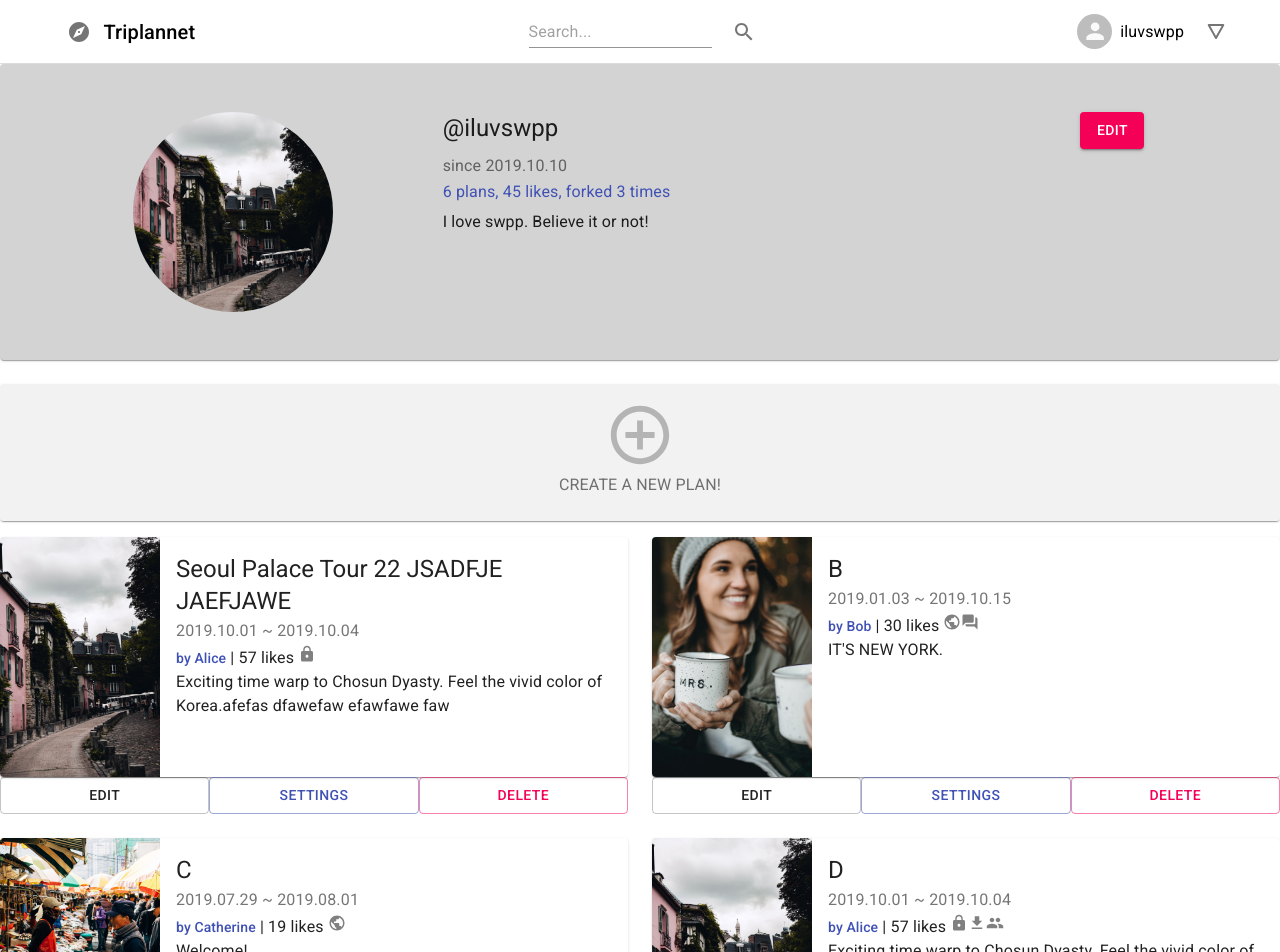
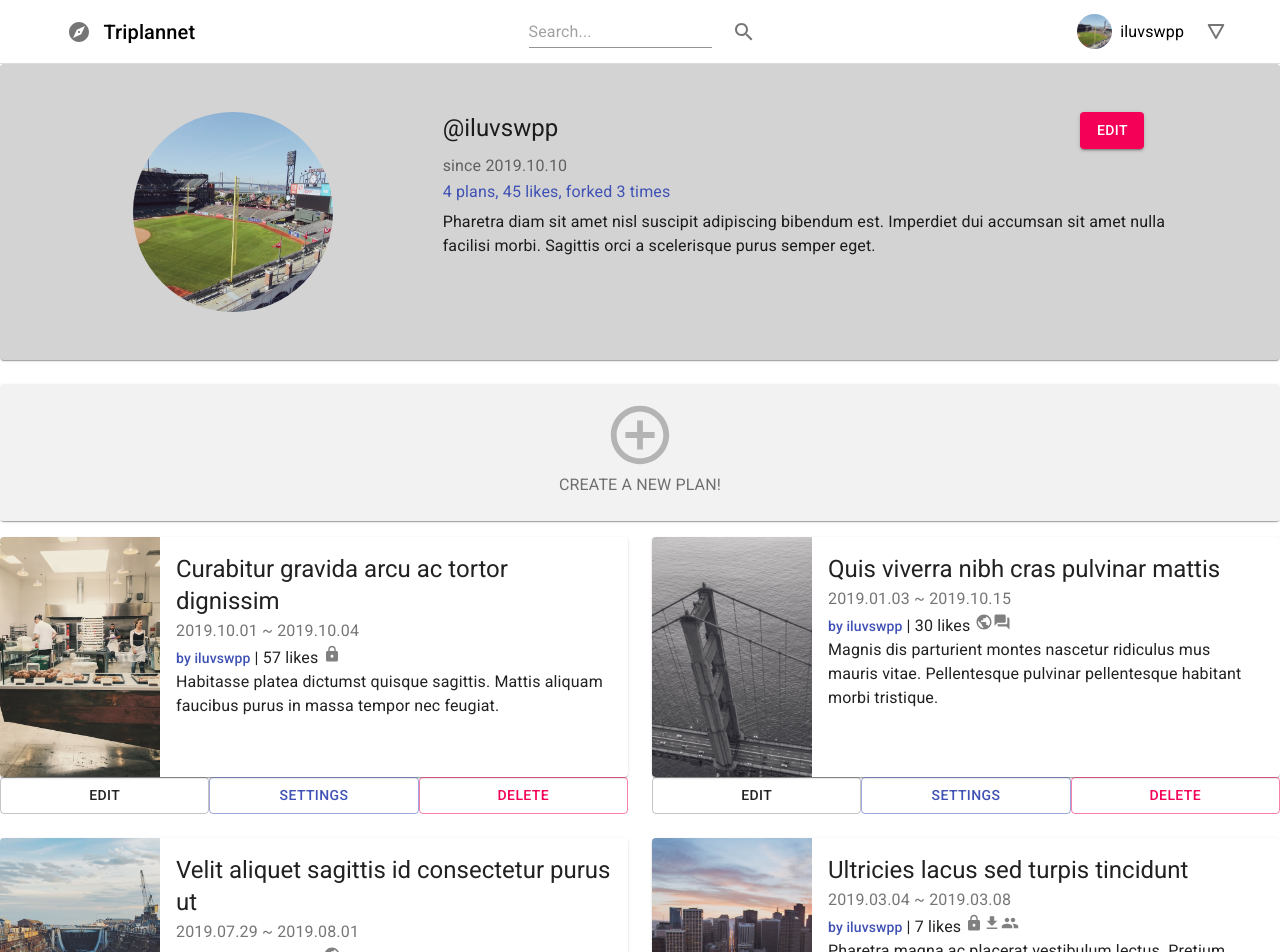
Before and after one commit to swsnu/swpp2019-team6, a React (Create React App) app in the folder frontend/: page /user/1 in a window 1280 px wide. Shown: the top 952 px of the page. Built offline with nearby package versions, Linux system fonts and the light colour scheme.

Commit message:
added fake data_2

```diff
--- a/frontend/src/containers/common/HeaderContainer.js
+++ b/frontend/src/containers/common/HeaderContainer.js
@@ -5,7 +5,7 @@ import Header from '../../components/common/Header';
 const tempUser = {
   email: 'swpp@snu.ac.kr',
   nickname: 'iluvswpp',
-  profile: null,
+  profile: '/images/13.jpeg',
 };
 
 // function: onLogoutClicked, onMyPageClicked, onSearchInputChanged, onSearchButtonClicked
--- a/frontend/src/containers/travel-overview/PopularTravelOverviewList.js
+++ b/frontend/src/containers/travel-overview/PopularTravelOverviewList.js
@@ -3,10 +3,8 @@ import Typography from '@material-ui/core/Typography';
 import Divider from '@material-ui/core/Divider';
 import TravelOverviewList from '../../components/travel-overview/TravelOverviewList';
 
-class PopularTravelOverviewList extends Component {
-    state = {
-      travelList: [{
-        title: 'Seoul City Tour',
+const tempTravelList = [{
+  title: 'Pharetra diam sit amet nisl',
   author: 'Alice',
   summary: 'Lorem ipsum dolor sit amet, consectetur adipiscing elit, sed do eiusmod.',
   period: '2019.10.01 ~ 2019.10.04',
@@ -14,21 +12,25 @@ class PopularTravelOverviewList extends Component {
   photo: '/images/1.jpeg',
 },
 {
-        title: 'New York, it\'s NEW YORK!',
+  title: 'Imperdiet dui accumsan sit amet nulla facilisi',
   author: 'Bob',
-        summary: 'Felis donec et odio pellentesque diam volutpat.',
+  summary: 'Sagittis orci a scelerisque purus semper eget. Sed felis eget velit aliquet sagittis id consectetur. Arcu vitae elementum curabitur vitae nunc sed velit dignissim sodales.',
   period: '2019.02.03 ~ 2019.02.15',
   likes: 30,
   photo: '/images/2.jpeg',
 },
 {
-        title: '3 days in Ha Noi',
+  title: 'Arcu dui vivamus arcu felis bibendum ut',
   author: 'Catherine',
-        summary: 'Non pulvinar neque laoreet suspendisse interdum consectetur.',
+  summary: 'Sed ullamcorper morbi tincidunt ornare massa. Velit euismod in pellentesque massa placerat duis ultricies lacus.',
   period: '2019.07.29 ~ 2019.08.01',
   likes: 19,
   photo: '/images/3.jpeg',
-      }],
+}];
+
+class PopularTravelOverviewList extends Component {
+    state = {
+      travelList: tempTravelList,
     }
 
     render() {
--- a/frontend/src/containers/travel-overview/RecentTravelOverviewList.js
+++ b/frontend/src/containers/travel-overview/RecentTravelOverviewList.js
@@ -3,10 +3,8 @@ import Typography from '@material-ui/core/Typography';
 import Divider from '@material-ui/core/Divider';
 import TravelOverviewList from '../../components/travel-overview/TravelOverviewList';
 
-class RecentTravelOverviewList extends Component {
-  state = {
-    travelList: [{
-      title: 'A',
+const tempTravelList = [{
+  title: 'Curabitur gravida arcu ac tortor convallis',
   author: 'David',
   summary: 'Tortor dignissim convallis aenean et tortor. Euismod lacinia at quis risus sed.',
   period: '2019.10.01 ~ 2019.10.04',
@@ -14,7 +12,7 @@ class RecentTravelOverviewList extends Component {
   photo: null,
 },
 {
-      title: 'B',
+  title: 'Habitasse platea dictumst quisque sagittis',
   author: 'Emily',
   summary: 'Lorem ipsum dolor sit amet consectetur adipiscing elit.',
   period: '2019.01.03 ~ 2019.10.15',
@@ -22,7 +20,7 @@ class RecentTravelOverviewList extends Component {
   photo: '/images/4.jpeg',
 },
 {
-      title: 'C',
+  title: 'Mattis aliquam faucibus purus',
   author: 'Fred',
   summary: 'Integer quis auctor elit sed vulputate mi sit. Cum sociis natoque penatibus et magnis dis parturient montes nascetur.',
   period: '2019.07.29 ~ 2019.08.01',
@@ -30,7 +28,7 @@ class RecentTravelOverviewList extends Component {
   photo: '/images/5.jpeg',
 },
 {
-      title: 'D',
+  title: 'Quis viverra nibh cras pulvinar mattis',
   author: 'George',
   summary: 'Habitasse platea dictumst vestibulum rhoncus est pellentesque.',
   period: '2019.10.01 ~ 2019.10.04',
@@ -38,7 +36,7 @@ class RecentTravelOverviewList extends Component {
   photo: '/images/6.jpeg',
 },
 {
-      title: 'E',
+  title: 'Magnis dis parturient montes nascetur',
   author: 'Harry',
   summary: 'Et leo duis ut diam quam.',
   period: '2019.01.03 ~ 2019.10.15',
@@ -46,13 +44,17 @@ class RecentTravelOverviewList extends Component {
   photo: null,
 },
 {
-      title: 'F',
-      author: 'Catherine',
+  title: 'Ridiculus mus mauris vitae',
+  author: 'Isabella',
   summary: 'Ac tortor vitae purus faucibus. Odio eu feugiat pretium nibh ipsum.',
   period: '2019.07.29 ~ 2019.08.01',
   likes: 19,
   photo: '/images/7.jpeg',
-    }],
+}];
+
+class RecentTravelOverviewList extends Component {
+  state = {
+    travelList: tempTravelList,
   }
 
   render() {
--- a/frontend/src/containers/travel-overview/SearchTravelOverviewList.js
+++ b/frontend/src/containers/travel-overview/SearchTravelOverviewList.js
@@ -3,56 +3,58 @@ import Typography from '@material-ui/core/Typography';
 import Divider from '@material-ui/core/Divider';
 import TravelOverviewList from '../../components/travel-overview/TravelOverviewList';
 
+const tempTravelList = [{
+  title: 'Curabitur gravida arcu ac tortor convallis',
+  author: 'David',
+  summary: 'Tortor dignissim convallis aenean et tortor. Euismod lacinia at quis risus sed.',
+  period: '2019.10.01 ~ 2019.10.04',
+  likes: 57,
+  photo: null,
+},
+{
+  title: 'Habitasse platea dictumst quisque sagittis',
+  author: 'Emily',
+  summary: 'Lorem ipsum dolor sit amet consectetur adipiscing elit.',
+  period: '2019.01.03 ~ 2019.10.15',
+  likes: 30,
+  photo: '/images/4.jpeg',
+},
+{
+  title: 'Mattis aliquam faucibus purus',
+  author: 'Fred',
+  summary: 'Integer quis auctor elit sed vulputate mi sit. Cum sociis natoque penatibus et magnis dis parturient montes nascetur.',
+  period: '2019.07.29 ~ 2019.08.01',
+  likes: 19,
+  photo: '/images/5.jpeg',
+},
+{
+  title: 'Quis viverra nibh cras pulvinar mattis',
+  author: 'George',
+  summary: 'Habitasse platea dictumst vestibulum rhoncus est pellentesque.',
+  period: '2019.10.01 ~ 2019.10.04',
+  likes: 57,
+  photo: '/images/6.jpeg',
+},
+{
+  title: 'Magnis dis parturient montes nascetur',
+  author: 'Harry',
+  summary: 'Et leo duis ut diam quam.',
+  period: '2019.01.03 ~ 2019.10.15',
+  likes: 30,
+  photo: null,
+},
+{
+  title: 'Ridiculus mus mauris vitae',
+  author: 'Isabella',
+  summary: 'Ac tortor vitae purus faucibus. Odio eu feugiat pretium nibh ipsum.',
+  period: '2019.07.29 ~ 2019.08.01',
+  likes: 19,
+  photo: '/images/7.jpeg',
+}];
+
 class SearchTravelOverviewList extends Component {
   state = {
-    travelList: [{
-      title: 'A',
-      author: 'Alice',
-      summary: 'Exciting time warp to Chosun Dyasty. Feel the vivid color of Korea.',
-      period: '2019.10.01 ~ 2019.10.04',
-      likes: 57,
-      photo: '/images/1.jpeg',
-    },
-    {
-      title: 'B',
-      author: 'Bob',
-      summary: 'IT\'S NEW YORK.',
-      period: '2019.01.03 ~ 2019.10.15',
-      likes: 30,
-      photo: '/images/2.jpeg',
-    },
-    {
-      title: 'C',
-      author: 'Catherine',
-      summary: 'Welcome!',
-      period: '2019.07.29 ~ 2019.08.01',
-      likes: 19,
-      photo: '/images/3.jpeg',
-    },
-    {
-      title: 'D',
-      author: 'Alice',
-      summary: 'Exciting time warp to Chosun Dyasty. Feel the vivid color of Korea.',
-      period: '2019.10.01 ~ 2019.10.04',
-      likes: 57,
-      photo: '/images/1.jpeg',
-    },
-    {
-      title: 'E',
-      author: 'Bob',
-      summary: 'IT\'S NEW YORK.',
-      period: '2019.01.03 ~ 2019.10.15',
-      likes: 30,
-      photo: '/images/2.jpeg',
-    },
-    {
-      title: 'F',
-      author: 'Catherine',
-      summary: 'Welcome!',
-      period: '2019.07.29 ~ 2019.08.01',
-      likes: 19,
-      photo: '/images/3.jpeg',
-    }],
+    travelList: tempTravelList,
   }
   // query keyword will be served in this.props.tag
   // need to make function that gets query result form DB,
@@ -64,7 +66,7 @@ class SearchTravelOverviewList extends Component {
         {this.props.tag ? (
           <div className="SearchTravelOverview">
             <Typography variant="h4" gutterBottom align="left" color="textPrimary" style={{ marginTop: 8, padding: 16 }}>
-              Result for #{this.props.tag}
+              Results for #{this.props.tag}
             </Typography>
             <TravelOverviewList travelList={this.state.travelList} is_mypage={false} />
             <Divider style={{ margin: 8 }} />
--- a/frontend/src/containers/travel-overview/UserTravelOverviewList.js
+++ b/frontend/src/containers/travel-overview/UserTravelOverviewList.js
@@ -4,52 +4,52 @@ import Divider from '@material-ui/core/Divider';
 import TravelOverviewList from '../../components/travel-overview/TravelOverviewList';
 
 const tempTravelList = [{
-  title: 'Seoul Palace Tour 22 JSADFJE JAEFJAWE',
-  author: 'Alice',
-  summary: 'Exciting time warp to Chosun Dyasty. Feel the vivid color of Korea.afefas dfawefaw efawfawe faw',
+  title: 'Curabitur gravida arcu ac tortor dignissim',
+  author: 'iluvswpp',
+  summary: 'Habitasse platea dictumst quisque sagittis. Mattis aliquam faucibus purus in massa tempor nec feugiat.',
   period: '2019.10.01 ~ 2019.10.04',
   likes: 57,
-  photo: '/images/1.jpeg',
+  photo: '/images/8.jpeg',
   is_public: false,
   allow_comment: false,
   is_forked: false,
   collaborators: ['iluvswpp'],
 },
 {
-  title: 'B',
-  author: 'Bob',
-  summary: 'IT\'S NEW YORK.',
+  title: 'Quis viverra nibh cras pulvinar mattis',
+  author: 'iluvswpp',
+  summary: 'Magnis dis parturient montes nascetur ridiculus mus mauris vitae. Pellentesque pulvinar pellentesque habitant morbi tristique.',
   period: '2019.01.03 ~ 2019.10.15',
   likes: 30,
-  photo: '/images/2.jpeg',
+  photo: '/images/9.jpeg',
   is_public: true,
   allow_comment: true,
   is_forked: false,
   collaborators: ['iluvswpp'],
 },
 {
-  title: 'C',
-  author: 'Catherine',
-  summary: 'Welcome!',
+  title: 'Velit aliquet sagittis id consectetur purus ut',
+  author: 'iluvswpp',
+  summary: 'Eget mauris pharetra et ultrices neque ornare. Faucibus et molestie ac feugiat sed lectus vestibulum.',
   period: '2019.07.29 ~ 2019.08.01',
   likes: 19,
-  photo: '/images/3.jpeg',
+  photo: '/images/10.jpeg',
   is_public: true,
   allow_comment: false,
   is_forked: false,
   collaborators: ['iluvswpp'],
 },
 {
-  title: 'D',
-  author: 'Alice',
-  summary: 'Exciting time warp to Chosun Dyasty. Feel the vivid color of Korea.',
-  period: '2019.10.01 ~ 2019.10.04',
-  likes: 57,
-  photo: '/images/1.jpeg',
+  title: 'Ultricies lacus sed turpis tincidunt',
+  author: 'iluvswpp',
+  summary: 'Pharetra magna ac placerat vestibulum lectus. Pretium viverra suspendisse potenti nullam ac..',
+  period: '2019.03.04 ~ 2019.03.08',
+  likes: 7,
+  photo: '/images/11.jpeg',
   is_public: false,
   allow_comment: false,
   is_forked: true,
-  collaborators: ['iluvswpp', 'tom', 'mei'],
+  collaborators: ['iluvswpp', 'Alice', 'George'],
 },
 ];
 
--- a/frontend/src/containers/user-info/UserInfoSectionContainer.js
+++ b/frontend/src/containers/user-info/UserInfoSectionContainer.js
@@ -5,11 +5,11 @@ import UserInfoSection from '../../components/user-info/UserInfoSection';
 const tempUser = {
   nickname: 'iluvswpp',
   register_date: '2019.10.10',
-  status_message: 'I love swpp. Believe it or not!',
-  num_plans: 6,
+  status_message: 'Pharetra diam sit amet nisl suscipit adipiscing bibendum est. Imperdiet dui accumsan sit amet nulla facilisi morbi. Sagittis orci a scelerisque purus semper eget.',
+  num_plans: 4,
   num_likes: 45,
   num_forked: 3,
-  user_photo: '/images/1.jpeg',
+  user_photo: '/images/13.jpeg',
 };
 
 const is_mypage = true;
```
Lines whose indentation alone changed are shown as unchanged.
